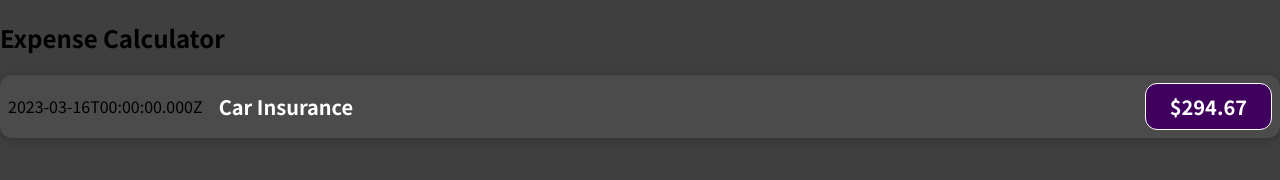
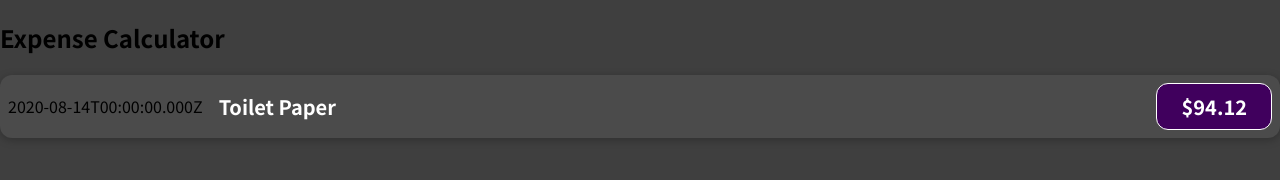
Before and after one commit to kjh-busan/01-starting-setup, a JavaScript app: page / in a window 1280 px wide. Shown: the top 180 px of the page. Built offline with nearby package versions, Linux system fonts and the light colour scheme.

Commit message:
feat: props1

```diff
--- a/src/App.js
+++ b/src/App.js
@@ -1,10 +1,32 @@
 import ExpenseItem from "./components/ExpenseItem";
 
 const App = () => {
+  const expenses = [
+    {
+      id: "e1",
+      title: "Toilet Paper",
+      amount: 94.12,
+      date: new Date(2020, 7, 14),
+    },
+    { id: "e2", title: "New TV", amount: 799.49, date: new Date(2021, 2, 12) },
+    {
+      id: "e3",
+      title: "Car Insurance",
+      amount: 294.67,
+      date: new Date(2021, 2, 28),
+    },
+    {
+      id: "e4",
+      title: "New Desk (Wooden)",
+      amount: 450,
+      date: new Date(2021, 5, 12),
+    },
+  ];
+
   return (
     <div>
       <h2>Expense Calculator</h2>
-      <ExpenseItem />
+      <ExpenseItem expense={expenses[0]} />
     </div>
   );
 };
--- a/src/components/ExpenseItem.js
+++ b/src/components/ExpenseItem.js
@@ -1,16 +1,16 @@
 import "./ExpenseItem.css";
 
-const ExpenseItem = () => {
-  const expenseDate = new Date(2023, 2, 16);
-  const expenseTitle = "Car Insurance";
-  const expenseAmount = 294.67;
+const ExpenseItem = ({ expense }) => {
+  // const expenseDate = new Date(2023, 2, 16);
+  // const expenseTitle = "Car Insurance";
+  // const expenseAmount = 294.67;
 
   return (
     <div className="expense-item">
-      <div>{expenseDate.toISOString()}</div>
+      <div>{expense.date.toISOString()}</div>
       <div className="expense-item__description">
-        <h2>{expenseTitle}</h2>
-        <div className="expense-item__price">${expenseAmount}</div>
+        <h2>{expense.title}</h2>
+        <div className="expense-item__price">${expense.amount}</div>
       </div>
     </div>
   );
```
Also changed, not shown: src/expenses.txt (added).
